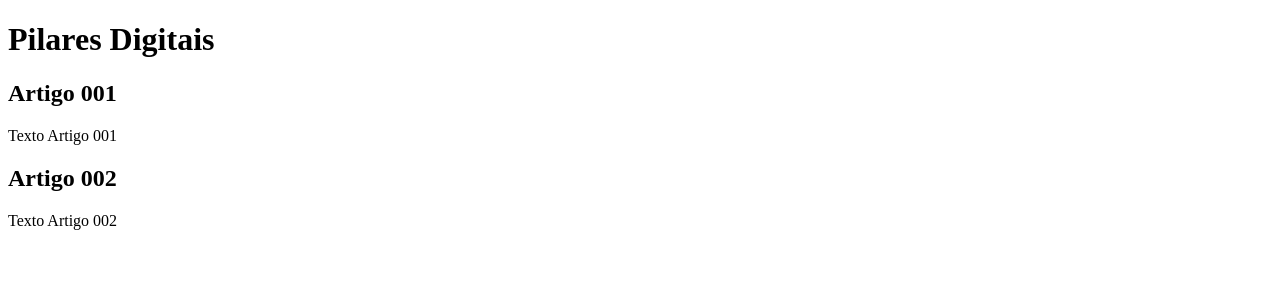
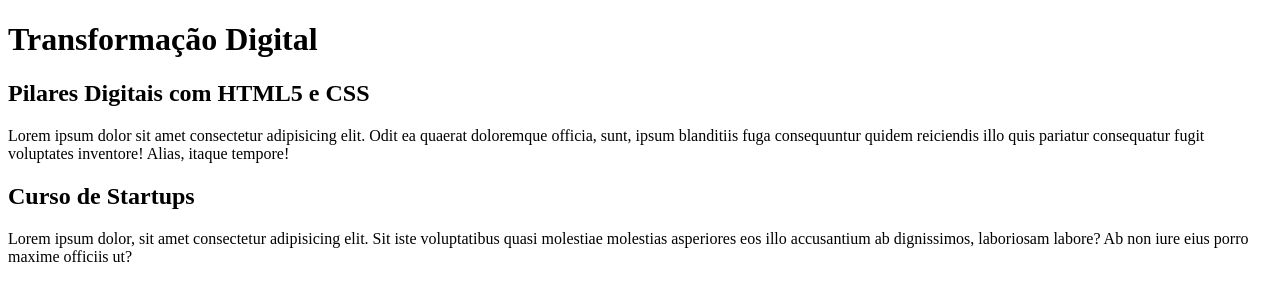
Before and after one commit to Jeonatha/Projeto-Pilares-Digitais, a plain HTML site: page index.html in a window 1280 px wide. Drawn offline with Linux system fonts and the light colour scheme.

Commit message:
comecei a escrever o conteudo

```diff
--- a/index.html
+++ b/index.html
@@ -11,15 +11,15 @@
 <body>
     <main>
         <head>
-            <h1>Pilares Digitais</h1>
+            <h1>Transformação Digital</h1>
         </head>
         <article>
-            <h2>Artigo 001</h2>
-                <p>Texto Artigo 001</p>
+            <h2>Pilares Digitais com HTML5 e CSS</h2>
+                <p>Lorem ipsum dolor sit amet consectetur adipisicing elit. Odit ea quaerat doloremque officia, sunt, ipsum blanditiis fuga consequuntur quidem reiciendis illo quis pariatur consequatur fugit voluptates inventore! Alias, itaque tempore!</p>
          </article>
          <article>
-            <h2>Artigo 002</h2>
-                <p>Texto Artigo 002</p>
+            <h2>Curso de Startups</h2>
+                <p>Lorem ipsum dolor, sit amet consectetur adipisicing elit. Sit iste voluptatibus quasi molestiae molestias asperiores eos illo accusantium ab dignissimos, laboriosam labore? Ab non iure eius porro maxime officiis ut?</p>
          </article>
     </main>
 
```
